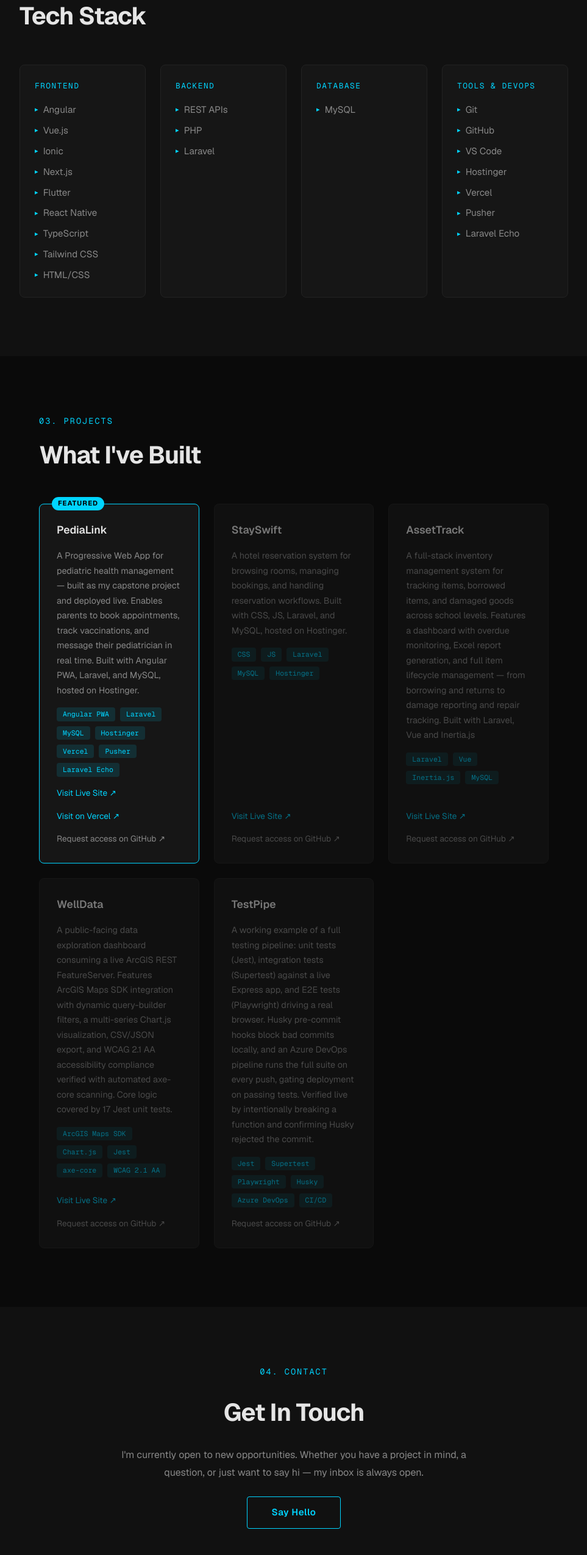
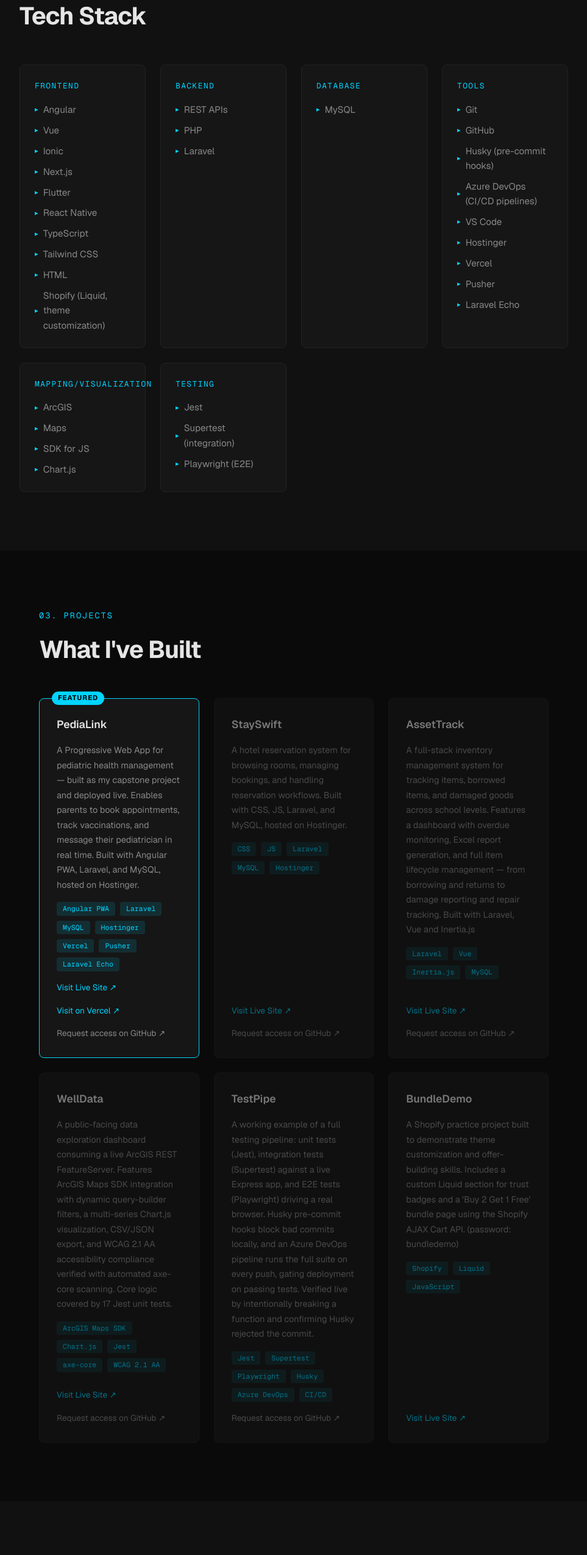
Before and after one commit to alexiseluzon/Portfolio, a Next.js app: page / in a window 1280 px wide. Shown: the part 1609-4159 px from the top of the page at 61% size, without its empty margins (158-1121 px from the left). Built offline with nearby package versions, Linux system fonts and the light colour scheme.

Commit message:
Added shopify demo

```diff
--- a/components/Projects.tsx
+++ b/components/Projects.tsx
@@ -46,6 +46,15 @@ const projects = [
     link: null,
     // link: "https://testpipe.vercel.app",
     github: "https://github.com/alexiseluzon/Testing-and-CI",
+    featured: false,
+  },
+  {
+    title: "BundleDemo",
+    description:
+      "A Shopify practice project built to demonstrate theme customization and offer-building skills. Includes a custom Liquid section for trust badges and a 'Buy 2 Get 1 Free' bundle page using the Shopify AJAX Cart API. (password: bundledemo)",
+    tags: ["Shopify", "Liquid", "JavaScript"],
+    link: "https://demo-td4j8bty.myshopify.com",
+    github: null,
     featured: false,
   },
 ];
--- a/components/Skills.tsx
+++ b/components/Skills.tsx
@@ -3,8 +3,8 @@
 const skillGroups = [
   {
     category: "Frontend",
-    skills: ["Angular", "Vue.js", "Ionic", "Next.js", "Flutter", "React Native", "TypeScript",
-       "Tailwind CSS", "HTML/CSS"],
+    skills: ["Angular", "Vue", "Ionic", "Next.js", "Flutter", "React Native", "TypeScript",
+       "Tailwind CSS", "HTML", "Shopify (Liquid, theme customization)"],
   },
   {
     category: "Backend",
@@ -15,8 +15,16 @@ const skillGroups = [
     skills: ["MySQL"],
   },
   {
-    category: "Tools & DevOps",
-    skills: ["Git", "GitHub", "VS Code", "Hostinger", "Vercel", "Pusher", "Laravel Echo"],
+    category: "Tools",
+    skills: ["Git", "GitHub", "Husky (pre-commit hooks)", "Azure DevOps (CI/CD pipelines)", "VS Code", "Hostinger", "Vercel", "Pusher", "Laravel Echo"],
+  },
+  {
+    category: "Mapping/Visualization",
+    skills: ["ArcGIS", "Maps", "SDK for JS", "Chart.js"],
+  },
+  {
+    category: "Testing",
+    skills: ["Jest", "Supertest (integration)", "Playwright (E2E)"],
   },
 ];
 
```
